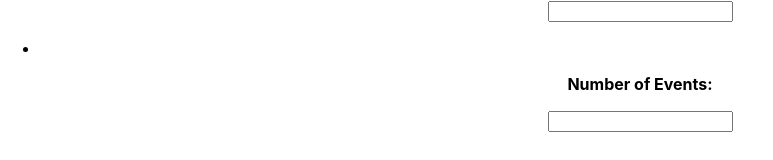
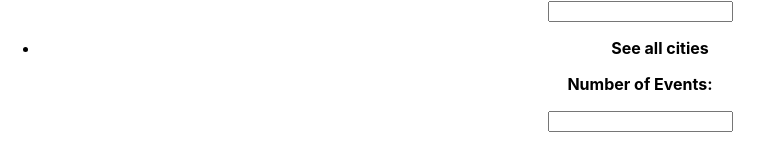
Before and after one commit to nirlepshah/meet, a React (Create React App) app: page / in a window 1280 px wide. Shown: the top 160 px of the page, without its empty margins (0-773 px from the left). Built offline with nearby package versions, Linux system fonts and the light colour scheme; the HTML template or start-up script is replaced by a standard one.

Commit message:
Update CitySearch.js

```diff
--- a/src/CitySearch.js
+++ b/src/CitySearch.js
@@ -25,6 +25,8 @@ class CitySearch extends Component {
         this.setState({
             query: suggestion
         });
+
+        this.props.updateEvents(suggestion);
     }
 
     render() {
@@ -40,8 +42,8 @@ class CitySearch extends Component {
                     {this.state.suggestions.map((suggestion) => (
                         <li key={suggestion} onClick={() => this.handleItemClicked(suggestion)}>{suggestion}</li>
                     ))}
-                    <li key='all'>
-
+                    <li onClick={() => this.handleItemClicked("all")}>
+                        <b>See all cities</b>
                     </li>
                 </ul>
             </div>
```
